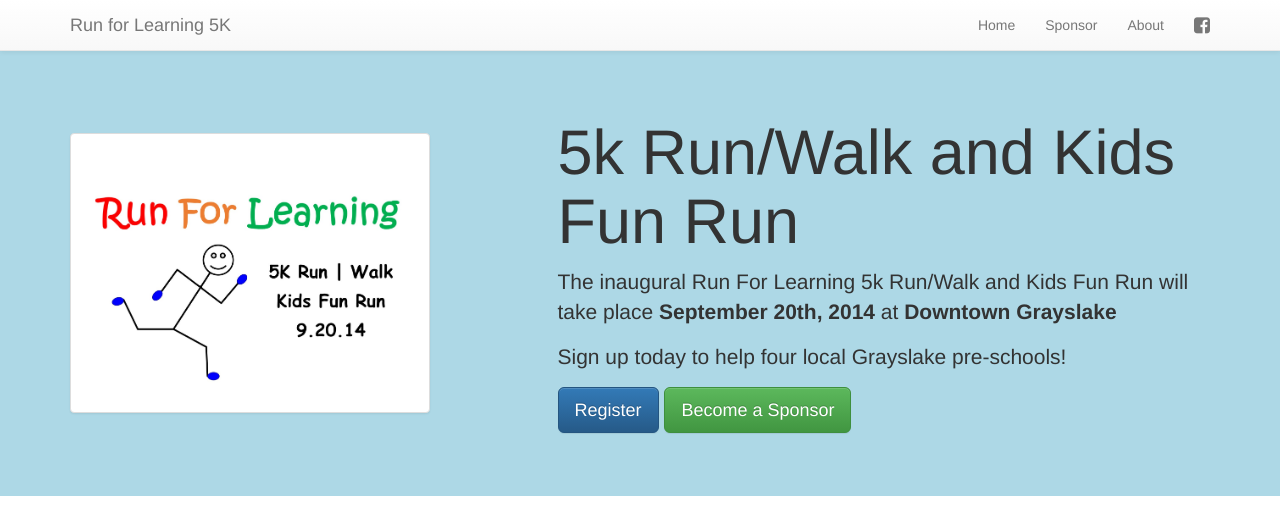
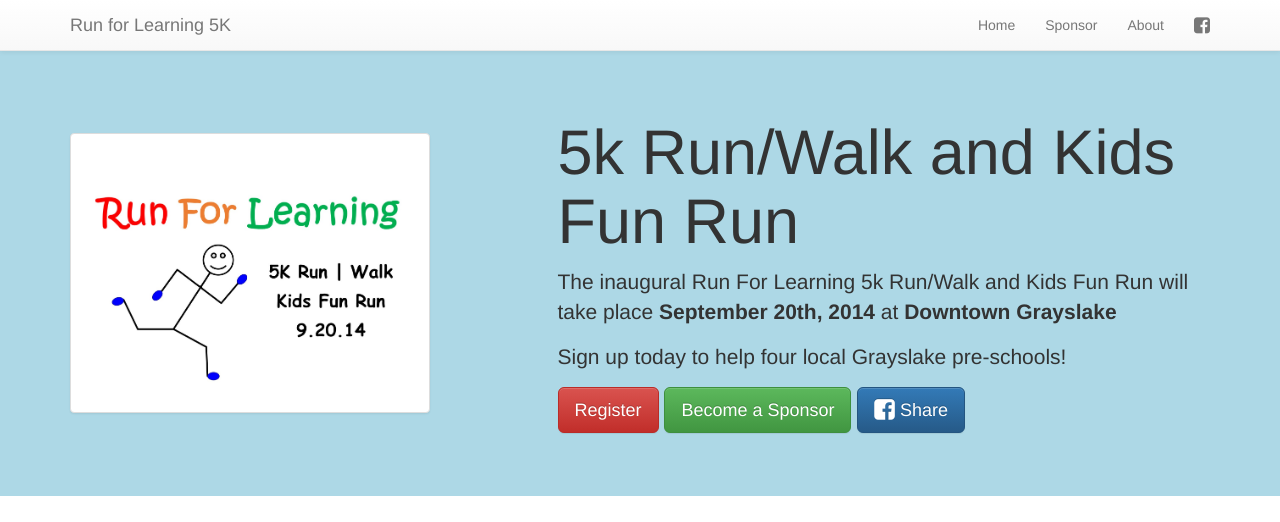
Before and after one commit to runforlearning/runforlearning.github.io, a Jekyll site: the page built from index.html, in a window 1280 px wide and 900 px high, cut to the strip 0-522 px from the top of the window. Built offline with Jekyll 4.4.1, drawn with Linux system fonts in a browser that asks for light colours; nearby versions of some CDN libraries.

Commit message:
Adds facebook sharing and open graph properties

```diff
--- a/_config.yml
+++ b/_config.yml
@@ -1,3 +1,5 @@
+url: http://runforlearning.github.io
+
 org_name: Run For Learning
 
 name: Run For Learning 5k Run/Walk and Kids Fun Run
@@ -10,7 +12,7 @@ author_email: webmaster@grayslake-coop.com
 
 registration_vendor_url: "www.signmeup.com/101582"
 
-registration_link: '<a href="http://www.signmeup.com/101582" class="btn btn-primary btn-lg" target="_blank">Register</a>'
+registration_link: '<a href="http://www.signmeup.com/101582" class="btn btn-danger btn-lg" target="_blank">Register</a>'
 
 sponsor_link: '<a href ="/sponsor.html" class="btn btn-success btn-lg">Become a Sponsor</a>'
 
--- a/_layouts/default.html
+++ b/_layouts/default.html
@@ -7,6 +7,11 @@
     <meta name="viewport" content="width=device-width, initial-scale=1">
     <meta name="description" content="{{site.description}}"/>
     <meta name="author" content="{{site.author}}"/>
+    <meta property="og:image" content="{{site.url}}/assets/images/logo.jpg" />
+    <meta property="og:title" content="{{page.title}}" />
+    <meta property="og:url" content="{{site.url}}{{page.url}}" />
+    <meta property="og:site_name" content="{{site.org_name}}" />
+    <meta property="og:description" content="{{page.description}}" />
     <link rel="author" href="humans.txt"/>
     <link rel="alternate" type="application/rss+xml" title="RSS Feed" href="{{site.baseurl}}/feed.xml" />
     <title>{% if page.title %} {{ page.title }} | {% endif %} {{ site.name }}</title>
--- a/about.html
+++ b/about.html
@@ -14,6 +15,9 @@ title: About Run for Learning 5K Run/Walk and Kids Fun Run
       <div class="col-md-7 col-md-offset-1">
         <h1>About Run for Learning 5K</h1>
         <p>A fundraiser to benefit four Grayslake area pre-schools &mdash; Grayslake Cooperative Nursery School, Gloryland Pre-School, Westlake Christian Academy and Peppermint Stick Children's Center.</p>
+        <p>
+          <a name="fb_share" type="button" class="btn btn-primary btn-lg" href="http://www.facebook.com/sharer.php?u={{site.url}}{{page.url}}&media={{site.url}}/assets/images/logo.jpg&description={{page.description}}" class="joinFB"><i class="fa fa-facebook-square fa-lg"></i> Share</a>
+        </p>
       </div>
     </div>
   </div>
--- a/index.html
+++ b/index.html
@@ -15,7 +16,11 @@ title: Inaugural Run for Learning 5K Run/Walk and Kids Fun Run
         <h1>{{site.short_name}}</h1>
         <p>The inaugural {{site.name}} will take place <strong>September 20th, 2014</strong> at <strong>Downtown Grayslake</strong></p>
         <p>Sign up today to help four local Grayslake pre-schools!</p>
-        <p>{{site.registration_link}} {{site.sponsor_link}}</p>
+        <p>
+          {{site.registration_link}}
+          {{site.sponsor_link}}
+          <a name="fb_share" type="button" class="btn btn-primary btn-lg" href="http://www.facebook.com/sharer.php?u={{site.url}}{{page.url}}&media={{site.url}}/assets/images/logo.jpg&description={{page.description}}" class="joinFB"><i class="fa fa-facebook-square fa-lg"></i> Share</a>
+        </p>
       </div>
     </div>
   </div>
--- a/sponsor.html
+++ b/sponsor.html
@@ -16,6 +17,7 @@ title: Run for Learning 5K Run/Walk and Kids Fun Run Sponsors
         <p>We cordially invite you to participate as a sponsor for the premier Run For Learning 5k Run/Walk and Kids Fun Run.</p>
         <p>
           <a href="assets/files/rfl_5k_sponsorship_form.pdf" alt="Run for Learning 5k Sponsorship form" class="btn btn-success btn-lg" target="_blank">Download our sponsorship form</a>
+          <a name="fb_share" type="button" class="btn btn-primary btn-lg" href="http://www.facebook.com/sharer.php?u={{site.url}}{{page.url}}&media={{site.url}}/assets/images/logo.jpg&description={{page.description}}" class="joinFB"><i class="fa fa-facebook-square fa-lg"></i> Share</a>
         </p>
       </div>
     </div>
```
Also changed, not shown: other parts of about.html (+2 -1 lines), other parts of index.html (+1 -0 lines), other parts of sponsor.html (+2 -1 lines).
